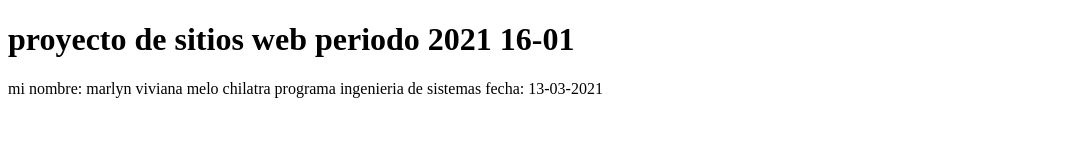
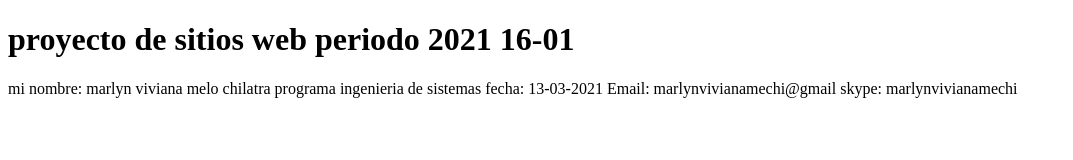
Before and after one commit to Viviana017/DSW-MarlynMelo, a plain HTML site: page index.html in a window 1280 px wide. Shown: the whole page, without its empty margins (0-1073 px from the left). Drawn offline with Linux system fonts and the light colour scheme.

Commit message:
Update index.html

```diff
--- a/index.html
+++ b/index.html
@@ -12,6 +12,8 @@
         mi nombre: marlyn viviana melo chilatra
         programa ingenieria de sistemas
         fecha: 13-03-2021
+        Email: marlynvivianamechi@gmail
+        skype: marlynvivianamechi
     </p>
 </body>
 </html>
```
